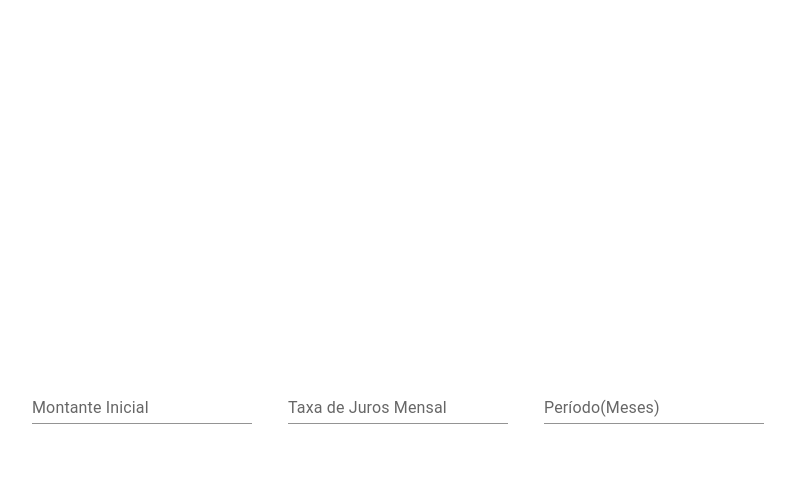
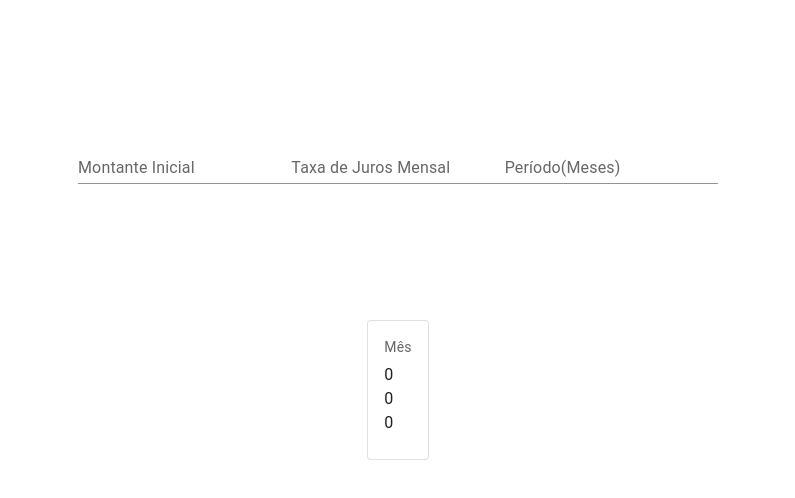
Before and after one commit to MateusLouzada/react-juros, a React (Create React App) app: page / in a window 1280 px wide. Shown: the top 498 px of the page, without its empty margins (242-1037 px from the left). Built offline with nearby package versions, Linux system fonts and the light colour scheme.

Commit message:
adicionado o estilo dos cards

```diff
--- a/src/App.js
+++ b/src/App.js
@@ -1,8 +1,8 @@
 import './App.css';
-import React, { useEffect } from 'react';
+import React, {useState} from 'react';
 import Input from './Inputs';
-import { Box } from '@mui/material'
-import {useState} from 'react';
+import { Box } from '@mui/material';
+import CardTotal from './CardTotal';
 
 function App() {
 
@@ -17,6 +17,7 @@ function App() {
   return (
     <Box sx={{width: '100vw', height: '100vh'}}>
       <Input handleMontante={handleMontante} handleJuros={handleJuros} handlePeriodo={handlePeriodo} />
+      <CardTotal montante={montante} juros={juros} periodo={periodo} />
     </Box>
   );
 }
--- /dev/null
+++ b/src/CardTotal.js
@@ -0,0 +1,37 @@
+import React from 'react';
+import { Box, Button, Card, Typography, CardContent } from '@mui/material';
+
+export default function CardTotal({ montante, juros, periodo }) {
+
+    const card = (
+        <React.Fragment>
+          <CardContent>
+            <Typography sx={{ fontSize: 14 }} color="text.secondary" gutterBottom>
+              Mês
+            </Typography>
+            <Typography>
+            {montante}
+            </Typography>
+            <Typography>
+            {juros}
+            </Typography>
+            <Typography>
+            {periodo}
+            </Typography>
+          </CardContent>
+        </React.Fragment>
+      );
+
+    return (
+        <Box sx={{
+            display: 'flex',
+            justifyContent: 'center',
+            width: '100%',
+            height: '40%'
+        }}>
+            <Box sx={{ display: 'flex', alignSelf: "flex-start", width: "50%", justifyContent: "space-evenly" }}>
+                <Card variant="outlined">{card}</Card>
+            </Box>
+        </Box>
+    );
+}
--- a/src/Inputs.js
+++ b/src/Inputs.js
@@ -12,13 +12,11 @@ export default function inputs({ handleMontante, handleJuros, handlePeriodo }) {
 
         <Box sx={{
             display: 'flex',
-            alignSelf: 'center',
             justifyContent: 'center',
-            alignItems: 'center',
             width: '100%',
-            height: '100%'
+            height: '40%'
         }}>
-            <Box sx={{ display: 'flex', width: '60%', justifyContent: "space-around" }}>
+            <Box sx={{ display: 'flex', alignSelf: "center", width: "50%", justifyContent: "space-evenly" }}>
                 <TextField id="standard-basic" label="Montante Inicial" variant="standard" onChange={pegarMontante} />
                 <TextField id="standard-basic" label="Taxa de Juros Mensal" variant="standard" onChange={pegarJuros}/>
                 <TextField id="standard-basic" label="Período(Meses)" variant="standard" onChange={pegarPeriodo} />
```
